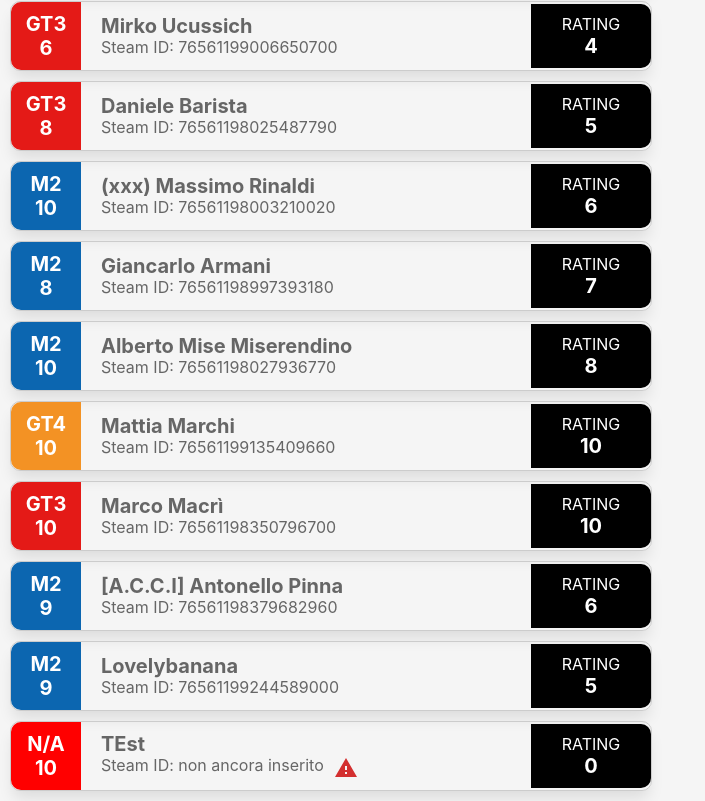
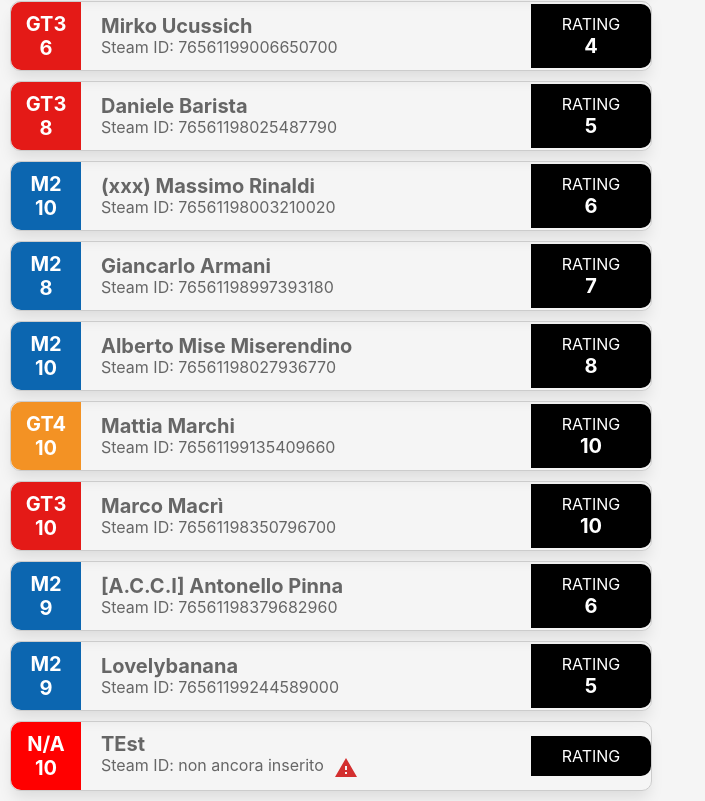
Before and after one commit to AlexDevsTheWeb/accitalia_entrylist, a React (Create React App) app: page / in a window 1280 px wide. Shown: the part 434-1235 px from the top of the page, without its empty margins (0-705 px from the left). Built offline with nearby package versions, Linux system fonts and the light colour scheme.

Commit message:
debug search

```diff
--- a/src/components/drivers/driversList.component.tsx
+++ b/src/components/drivers/driversList.component.tsx
@@ -26,8 +26,4 @@ const DriverWrapper = styled.div`
 	width: 50%;
 `;
 
-const PuntiPatenteWrapper = styled.div`
-	border: 1px solid #ee0099;
-`;
-
 export default DriversList;
--- a/src/components/drivers/rating.component.tsx
+++ b/src/components/drivers/rating.component.tsx
@@ -4,7 +4,7 @@ const Rating = ({ rating }: any) => {
 	return (
 		<RatingWrapper>
 			RATING <br />
-			<RatingValue>{rating == 0 ? 0 : rating}</RatingValue>
+			<RatingValue>{rating === 0 ? 0 : rating}</RatingValue>
 		</RatingWrapper>
 	);
 };
--- a/src/pages/Dashboard.page.tsx
+++ b/src/pages/Dashboard.page.tsx
@@ -9,7 +9,7 @@ const Dashboard = () => {
 
 	useEffect(() => {
 		dispatch(getAllDrivers(""));
-	}, [search]);
+	}, [search, dispatch]);
 
 	return <DriverContainer />;
 };
```
